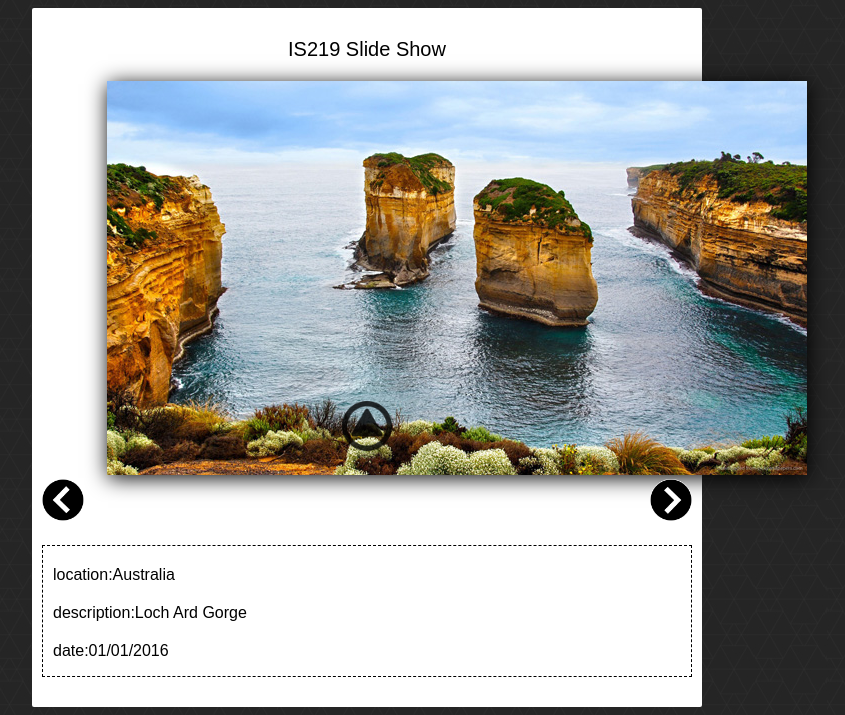
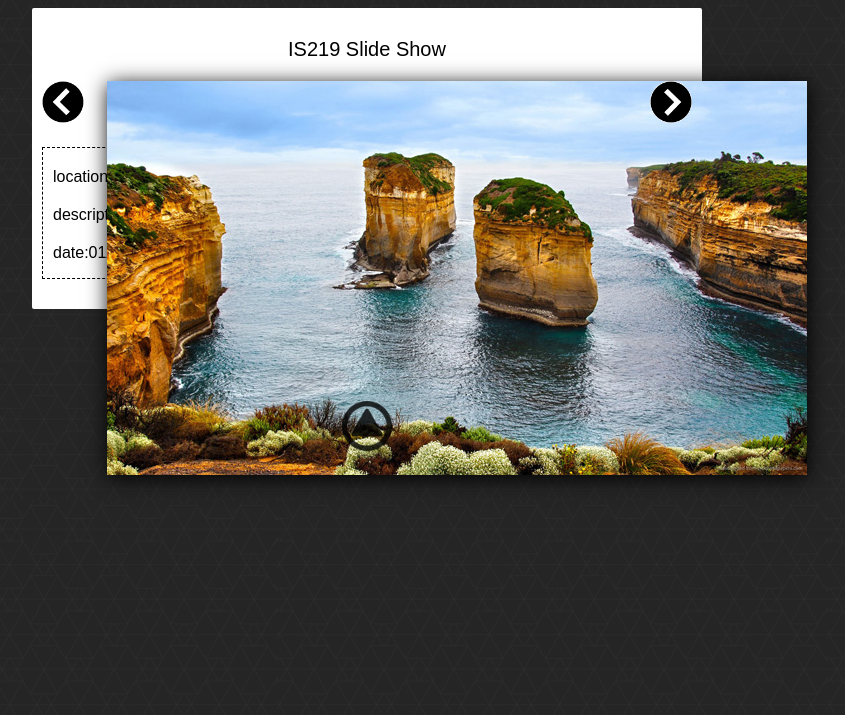
Before and after one commit to sungurovm/is219s16sungurovp2, a PHP site: page /index.html in a window 1280 px wide. Shown: the top 715 px of the page, without its empty margins (273-1118 px from the left). Run offline with PHP 8.4, Linux system fonts and the light colour scheme; grey boxes labelled with a size stand in for pictures from a placeholder-image service; some libraries are stand-ins or nearby versions.

Commit message:
moving image

```diff
--- a/css/style.css
+++ b/css/style.css
@@ -37,7 +37,7 @@ body {
 }
 
 .thumbnail {
-	position: relative;
+	position: Absolute;
 	box-shadow: 1px 3px 20px 0px;
 }
 
```
